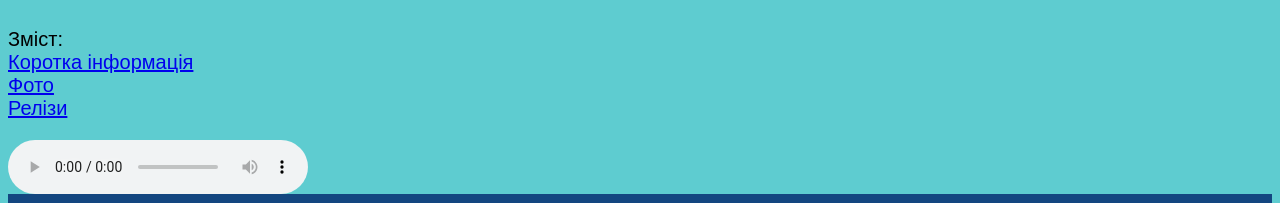
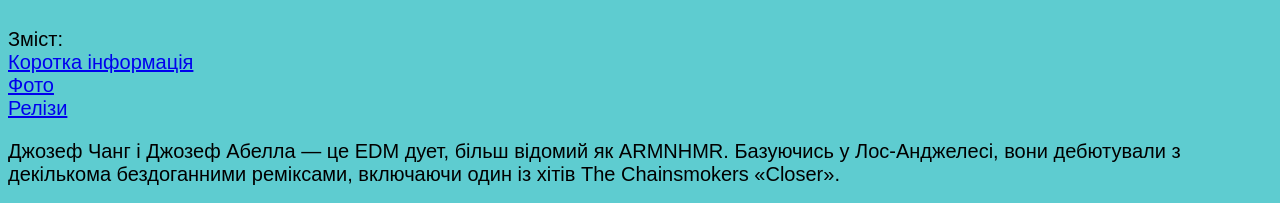
Before and after one commit to Logika-Web-Olex/MykhailusD, a plain HTML site: page index.html in a window 1280 px wide. Shown: the part 102-305 px from the top of the page. Drawn offline with Linux system fonts and the light colour scheme.

Commit message:
Update index.html

```diff
--- a/index.html
+++ b/index.html
@@ -13,7 +13,6 @@
             <a href="#фото">Фото</a><br/>
             <a href="#релізи">Релізи</a>
             </p>
-            <audio controls src="dieforyouringtone2.mp3">
             <p id="інфо">
                 Джозеф Чанг і Джозеф Абелла — це EDM дует, більш відомий як ARMNHMR. Базуючись у Лос-Анджелесі, вони дебютували з декількома бездоганними реміксами, включаючи один із хітів The Chainsmokers «Closer».</p>
             <p>
```
